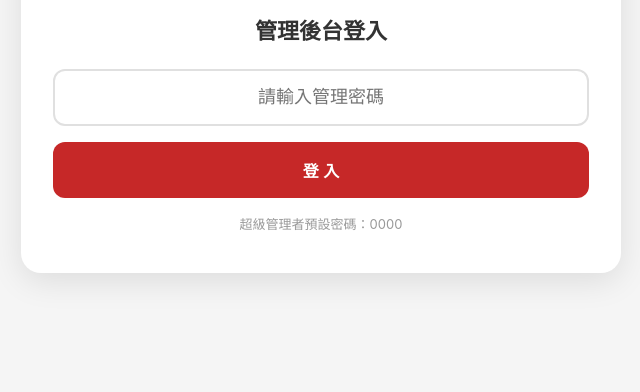
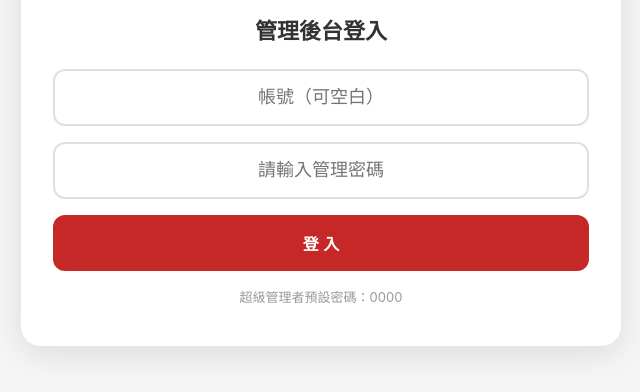
Before and after one commit to bingo699888/leo, a website: page admin/index.html in a window 1280 px wide. Shown: the part 182-574 px from the top of the page, without its empty margins (319-959 px from the left). Drawn offline with Linux system fonts and the light colour scheme.

Commit message:
fix: login form accepts username, allows non-super accounts to log in

```diff
--- a/admin/index.html
+++ b/admin/index.html
@@ -219,6 +219,7 @@
   <div class="login-card" id="loginCard">
     <div class="logo">🩸</div>
     <h2>管理後台登入</h2>
+    <input type="text" id="usernameInput" placeholder="帳號（可空白）" onkeydown="if(event.key==='Enter')doLogin()">
     <input type="password" id="passwordInput" placeholder="請輸入管理密碼" onkeydown="if(event.key==='Enter')doLogin()">
     <button onclick="doLogin()">登 入</button>
     <div class="login-error" id="loginError"></div>
@@ -335,12 +336,13 @@
   let pendingImageFile = null;
 
   async function doLogin() {
+    const username = document.getElementById('usernameInput').value.trim();
     const pwd = document.getElementById('passwordInput').value;
     if (!pwd) return;
     const resp = await fetch('/api/login', {
       method: 'POST',
       headers: { 'Content-Type': 'application/json' },
-      body: JSON.stringify({ password: pwd })
+      body: JSON.stringify({ username: username || undefined, password: pwd })
     });
     const r = await resp.json();
     if (r.ok) {
--- a/server.js
+++ b/server.js
@@ -191,7 +191,7 @@ async function handleAPI(req, res, url) {
       return;
     }
     const p = getPool();
-    // 先用 username 查（如果有的話），否則查第一筆
+    // 用 username 查（有的話），否則找 super admin
     let r;
     if (json.username) {
       r = await p.query('SELECT password_hash, role FROM admin WHERE username=$1 LIMIT 1', [json.username]);
```
